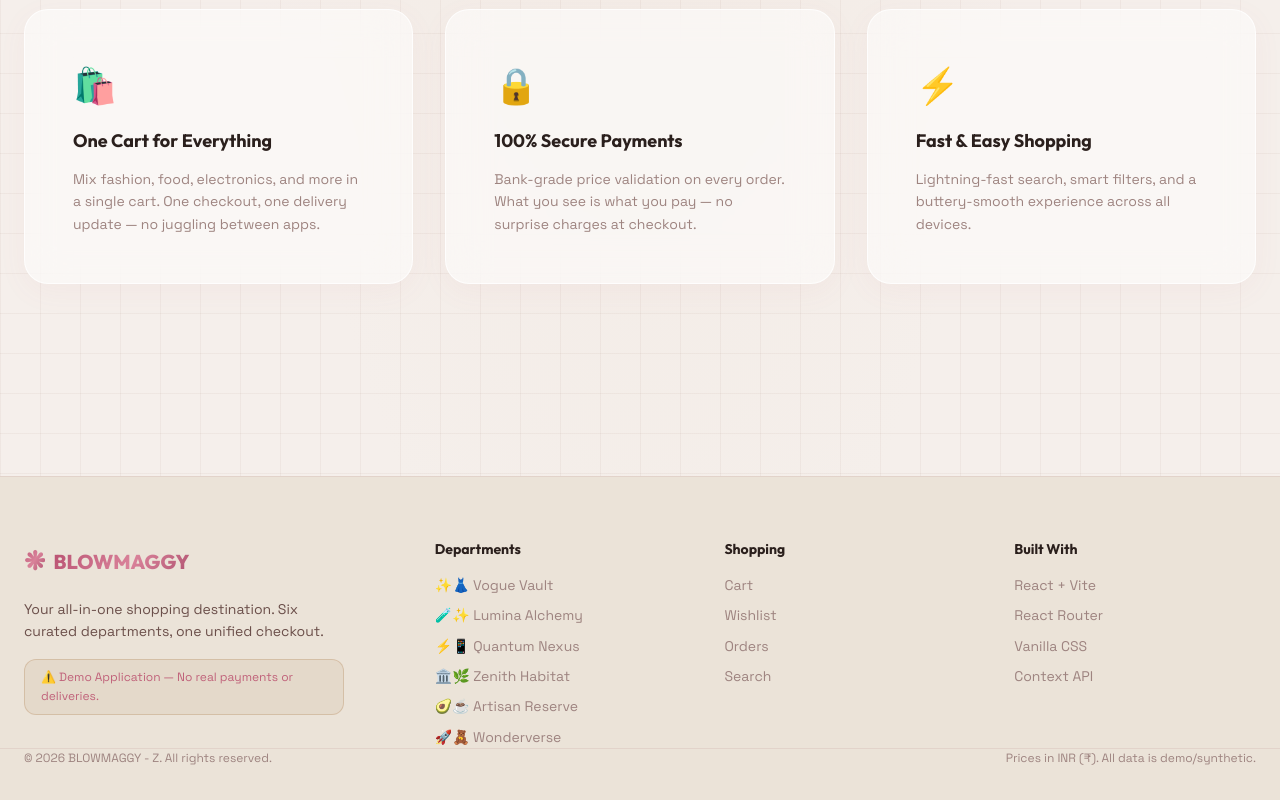
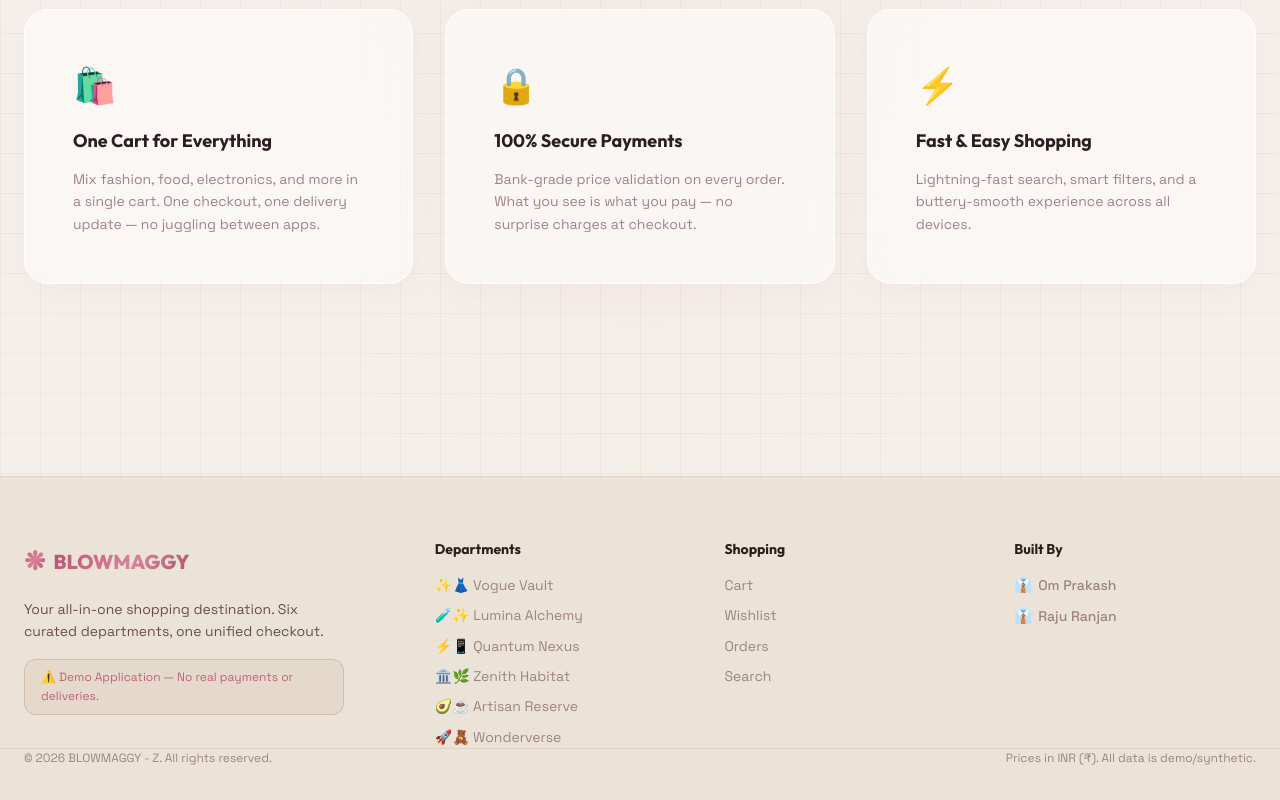
Before and after one commit to OmPrakash2412/BLOWMAGGY_SVC_NFSU, a React (Vite) app in the folder New_Project - Copy/: page / in a window 1280 px wide. Shown: the part 3007-3807 px from the top of the page. Built offline with nearby package versions, Linux system fonts and the light colour scheme; no server answers.

Commit message:
feat: change footer Built With to Built By with LinkedIn links for Om Prakash and Raju Ranjan

```diff
--- a/New_Project - Copy/src/components/Footer.css
+++ b/New_Project - Copy/src/components/Footer.css
@@ -64,6 +64,20 @@
   transition: color var(--duration-fast);
 }
 .footer-links a:hover { color: var(--text-primary); }
+.creator-link {
+  display: inline-flex;
+  align-items: center;
+  gap: 6px;
+  font-weight: 500;
+  transition: all var(--duration-fast) var(--ease-out);
+}
+.creator-link:hover {
+  color: var(--accent-magenta) !important;
+  transform: translateX(3px);
+}
+.creator-icon {
+  font-size: 0.9rem;
+}
 .footer-bottom {
   margin-top: var(--space-2xl);
   padding-top: var(--space-lg);
--- a/New_Project - Copy/src/components/Footer.jsx
+++ b/New_Project - Copy/src/components/Footer.jsx
@@ -45,12 +45,30 @@ export default function Footer() {
         </div>
 
         <div className="footer-links">
-          <h4>Built With</h4>
+          <h4>Built By</h4>
           <ul>
-            <li>React + Vite</li>
-            <li>React Router</li>
-            <li>Vanilla CSS</li>
-            <li>Context API</li>
+            <li>
+              <a
+                href="https://www.linkedin.com/in/om-prakash-3286a8389?utm_source=share_via&utm_content=profile&utm_medium=member_android"
+                target="_blank"
+                rel="noopener noreferrer"
+                className="creator-link"
+                title="Om Prakash LinkedIn Profile"
+              >
+                <span className="creator-icon">👔</span> Om Prakash
+              </a>
+            </li>
+            <li>
+              <a
+                href="https://www.linkedin.com/in/raju-ranjan-925233391?utm_source=share_via&utm_content=profile&utm_medium=member_android"
+                target="_blank"
+                rel="noopener noreferrer"
+                className="creator-link"
+                title="Raju Ranjan LinkedIn Profile"
+              >
+                <span className="creator-icon">👔</span> Raju Ranjan
+              </a>
+            </li>
           </ul>
         </div>
       </div>
```
Also changed, not shown: 39 other files (tests, documents, lock files or other folders).
